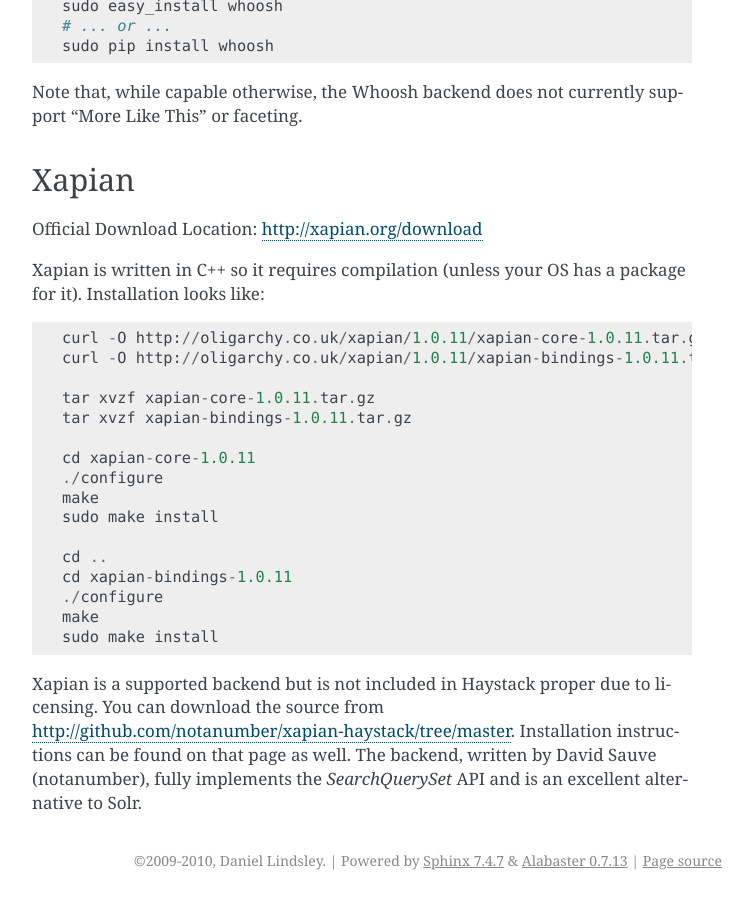
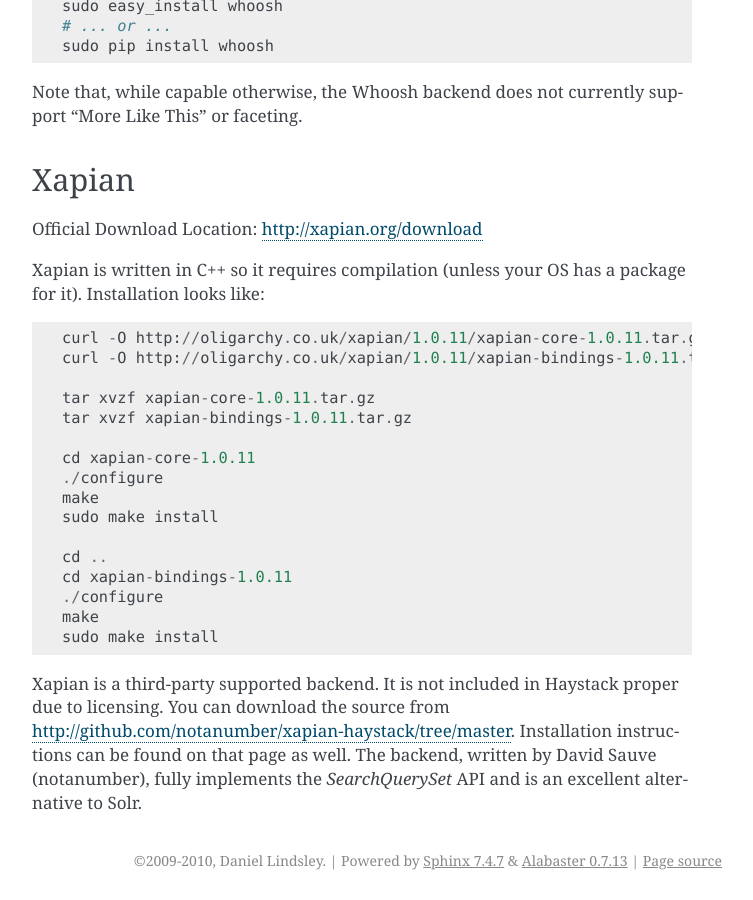
Before and after one commit to django-haystack/django-haystack, a Sphinx documentation site: the page built from docs/installing_search_engines.rst, in a window 1280 px wide and 900 px high, scrolled down 2089 px. Shown: the whole window, without its empty margins (388-1141 px from the left). Built offline with Sphinx 7.4.7, drawn with Linux system fonts in a browser that asks for light colours.

Commit message:
Updated installing_search_engines to make it clear that xapian-haystack is third-party supported

```diff
--- a/docs/installing_search_engines.rst
+++ b/docs/installing_search_engines.rst
@@ -128,8 +128,8 @@
     make
     sudo make install
 
-Xapian is a supported backend but is not included in Haystack proper due to
-licensing. You can download the source from
+Xapian is a third-party supported backend.   It is not included in Haystack
+proper due to licensing. You can download the source from
 http://github.com/notanumber/xapian-haystack/tree/master. Installation
 instructions can be found on that page as well. The backend, written
 by David Sauve (notanumber), fully implements the `SearchQuerySet` API and is
```
